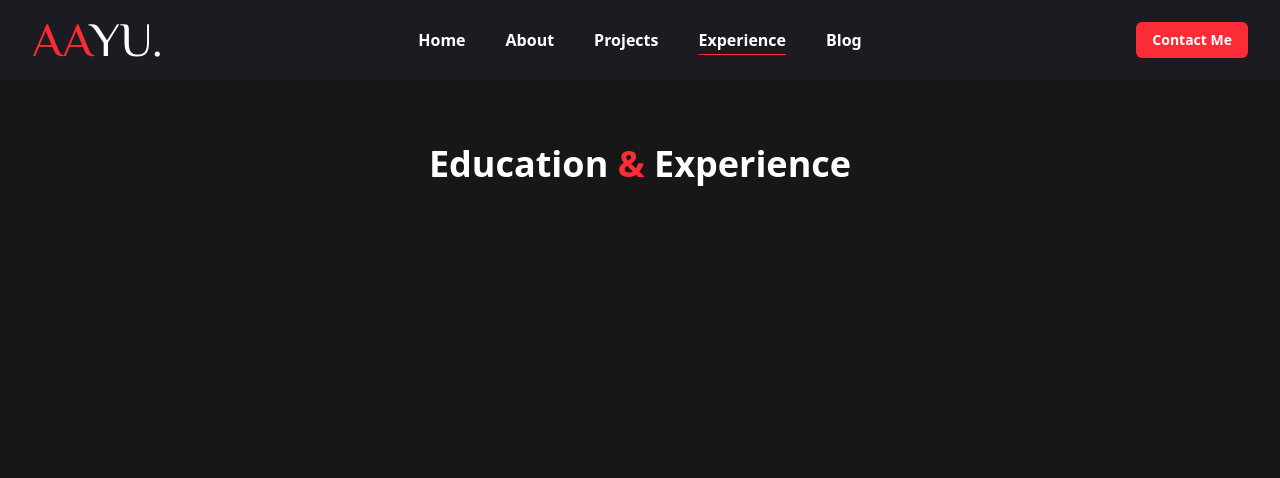
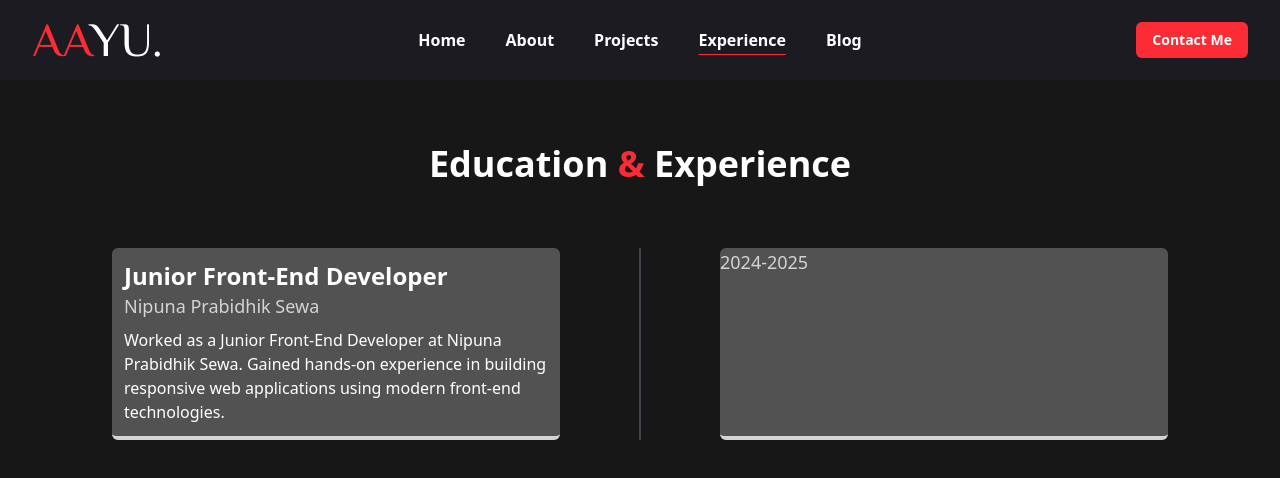
Before and after one commit to Aayusha-Mulmi/my-portfolio, a Next.js app: page /Experience in a window 1280 px wide. Shown: the top 478 px of the page. Built offline with nearby package versions, Linux system fonts and the light colour scheme; a web font is replaced by a local one.

Commit message:
Refactor Experience component structure for improved readability

```diff
--- a/src/app/Experience/page.tsx
+++ b/src/app/Experience/page.tsx
@@ -2,11 +2,33 @@ import React from "react";
 
 export default function Experience() {
   return (
-    <div className="min-h-screen bg-neutral-900 px-8 py-16">
-      <h1 className="text-center text-4xl font-bold text-white mb-4">
-        <span>Education <span className="text-red-500">&</span> Experience</span>
-      </h1>
+    <>
+      <div className="min-h-screen bg-neutral-900 px-8 py-16">
+        <h1 className="text-center text-4xl font-bold text-white mb-4">
+          <span>
+            Education <span className="text-red-500">&</span> Experience
+          </span>
+        </h1>
 
-    </div>
+        <div className="grid grid-cols-2 relative mt-16">
+          {/* <div className="p-8 text-right">Left side</div> */}
+
+          <div className=" mx-20 p-3 text-left bg-neutral-600 relative border-b-4 border-neutral-300 rounded-md">
+            <h1 className="font-bold text-2xl  ">Junior Front-End Developer</h1>
+            <h3 className="text-neutral-300 text-lg pb-2">Nipuna Prabidhik Sewa</h3>
+            <p>
+              Worked as a Junior Front-End Developer at Nipuna Prabidhik Sewa. Gained hands-on experience in building responsive web
+              applications using modern front-end technologies.
+            </p>
+          </div>
+
+            <div className="mx-20 text-left bg-neutral-600 relative border-b-4 border-neutral-300 rounded-md">
+            <h3 className="text-neutral-300 text-lg ">2024-2025</h3>
+          </div>
+
+          <span className="absolute top-0 bottom-0 left-1/2 w-px bg-gray-500 -translate-x-1/2"></span>
+        </div>
+      </div>
+    </>
   );
 }
```
